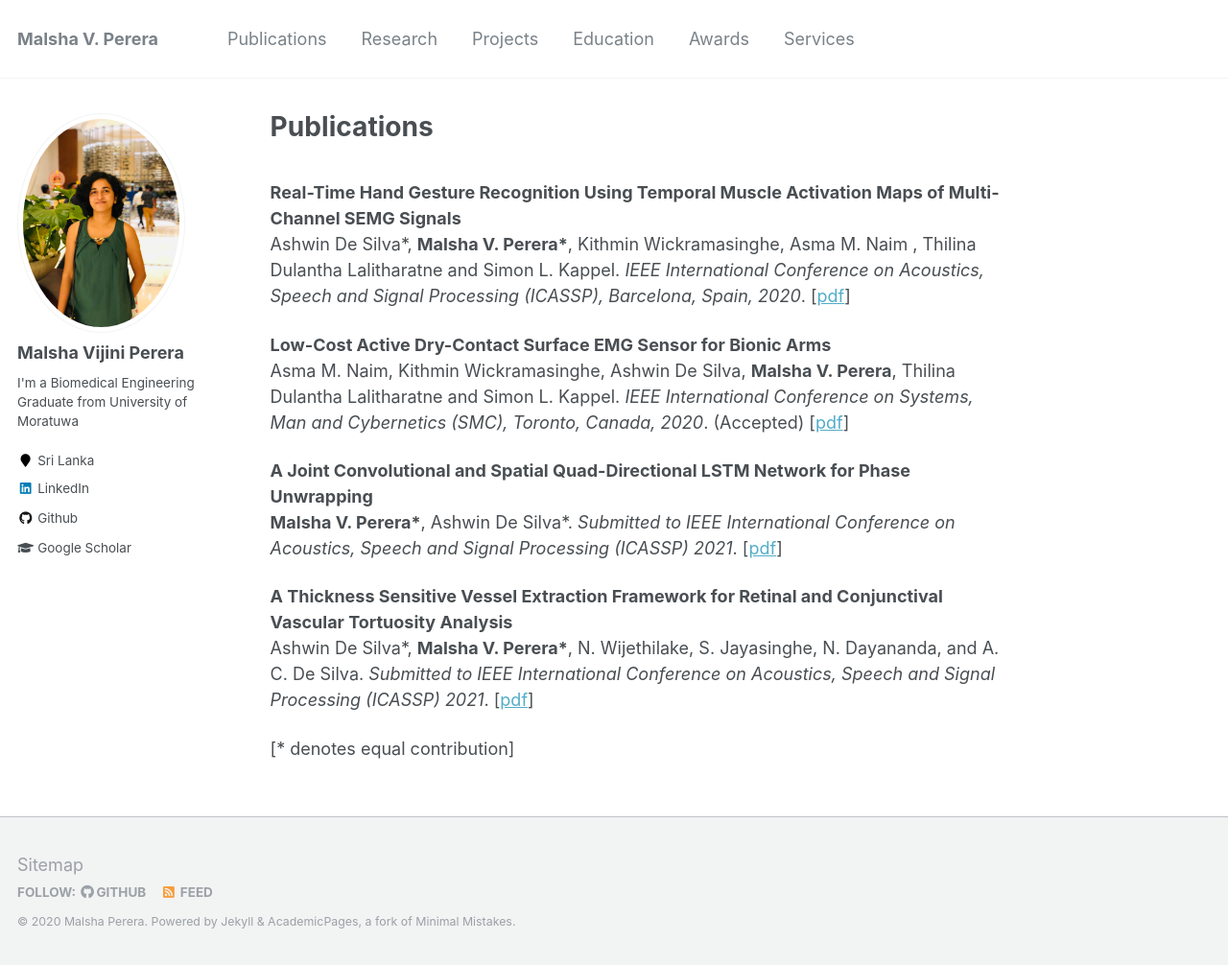
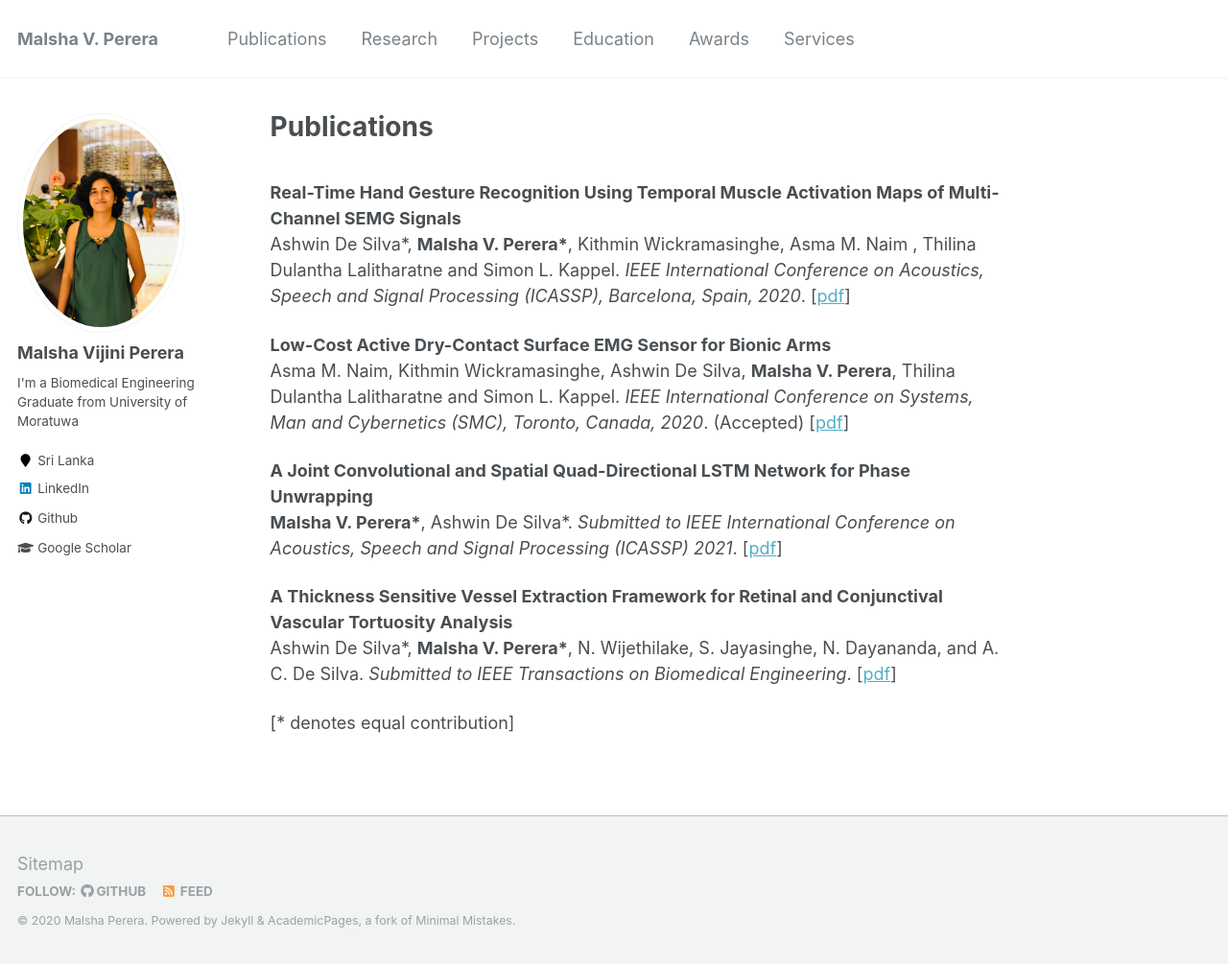
Before and after one commit to malshaV/malshaV.github.io, a Jekyll site: the page built from _pages/publications.md, in a window 1280 px wide and 1006 px high. Shown: the whole window at 96% size. Built offline with Jekyll 4.4.1, drawn with Linux system fonts in a browser that asks for light colours.

Commit message:
update publications

```diff
--- a/_pages/publications.md
+++ b/_pages/publications.md
@@ -21,6 +21,6 @@ Asma M. Naim, Kithmin Wickramasinghe, Ashwin De Silva, <b>Malsha V. Perera</b>,
 
 <b>A Thickness Sensitive Vessel Extraction Framework for Retinal and Conjunctival Vascular Tortuosity Analysis</b> <br>
 Ashwin De Silva\*, <b>Malsha V. Perera\*</b>, N. Wijethilake, S. Jayasinghe, N. Dayananda, and A. C. De Silva.
-<i>Submitted to IEEE International Conference on Acoustics, Speech and Signal Processing (ICASSP) 2021</i>. [[pdf]({{site.url}}/files/TBME.pdf)]
+<i>Submitted to IEEE Transactions on Biomedical Engineering</i>. [[pdf]({{site.url}}/files/TBME.pdf)]
 
 [\* denotes equal contribution]
```
